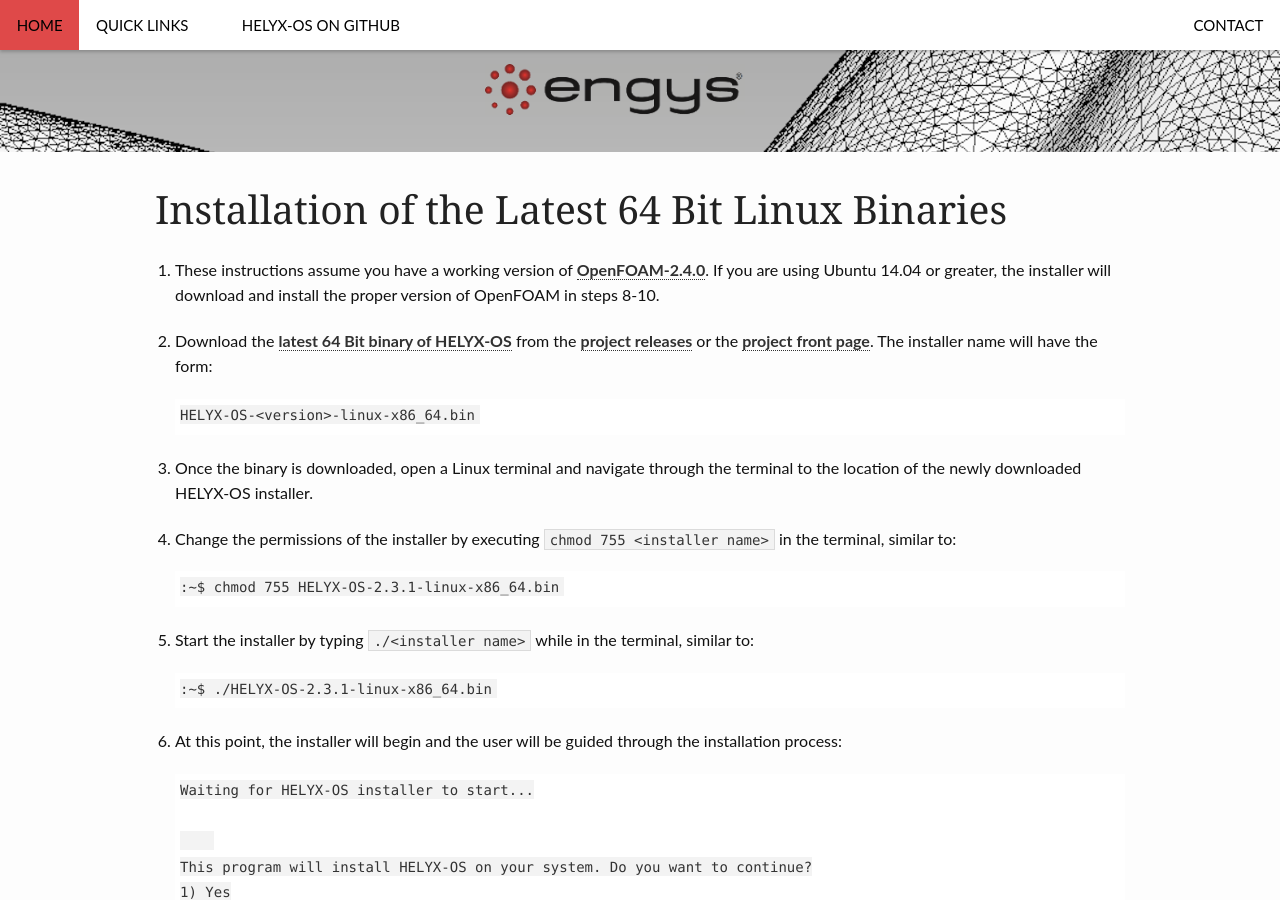
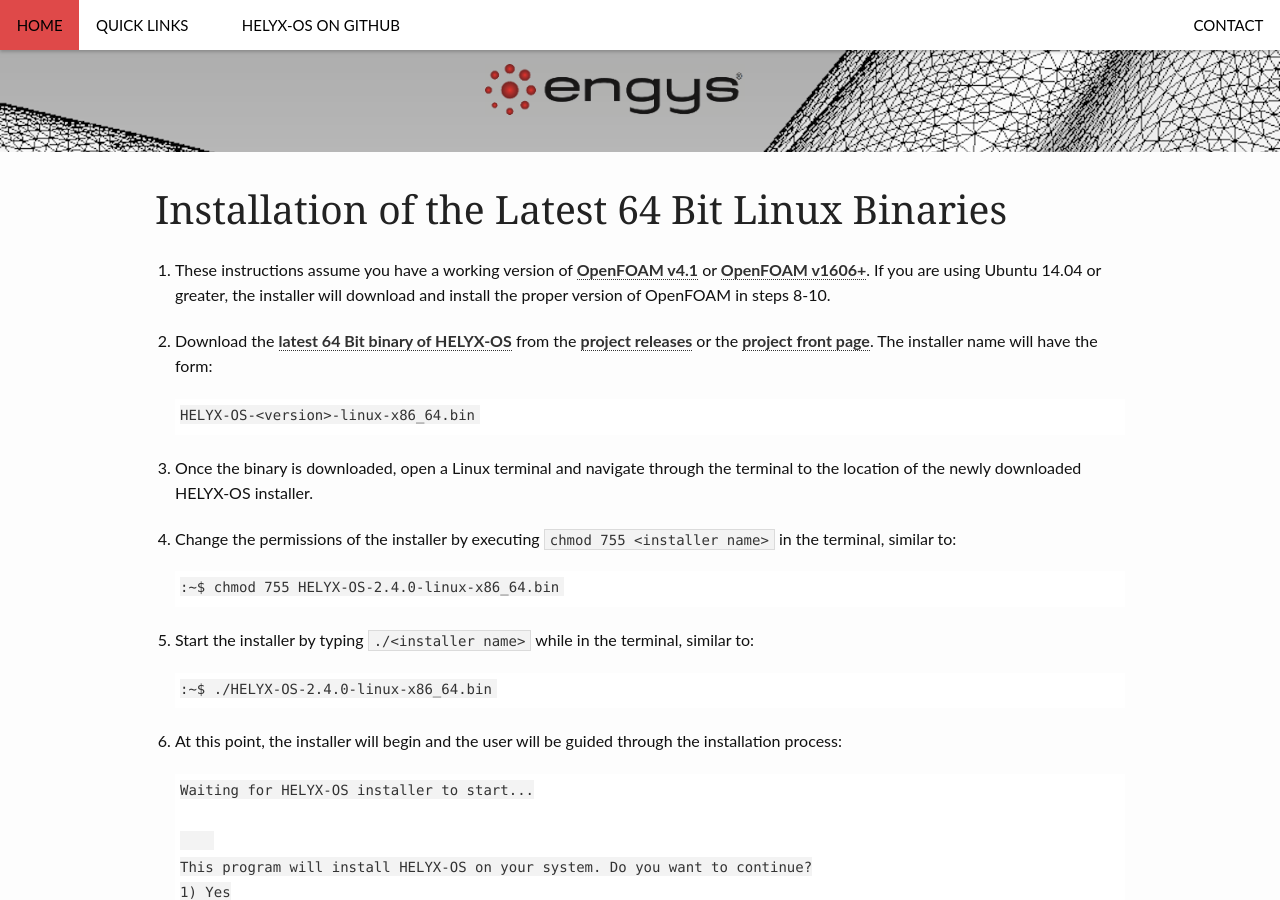
Before and after one commit to ENGYS/HELYX-OS, a Jekyll site: the page built from pages/installation.md, in a window 1280 px wide and 900 px high, scrolled down 208 px. Built offline with Jekyll 4.4.1, drawn with Linux system fonts in a browser that asks for light colours; some of the changed text lies outside the part shown.

Commit message:
update to 240

````diff
--- a/pages/installation.md
+++ b/pages/installation.md
@@ -7,9 +7,9 @@
 permalink: /installation/
 ---
 
-1.  These instructions assume you have a working version of [OpenFOAM-2.4.0](http://www.openfoam.org/archive/2.4.0/download/source.php).  If you are using Ubuntu 14.04 or greater, the installer will download and install the proper version of OpenFOAM in steps 8-10.
+1.  These instructions assume you have a working version of [OpenFOAM v4.1](http://www.openfoam.org/archive/4.1/download/source.php) or [OpenFOAM v1606+](http://openfoam.com/download/install-binary.php).  If you are using Ubuntu 14.04 or greater, the installer will download and install the proper version of OpenFOAM in steps 8-10.
 
-2.  Download the [latest 64 Bit binary of HELYX-OS](https://github.com/ENGYS/HELYX-OS/releases/download/v2.3.1/HELYX-OS-2.3.1-linux-x86_64.bin) from the [project releases](https://github.com/ENGYS/HELYX-OS/releases) or the [project front page](http://engys.github.io/HELYX-OS/).  The installer name will have the form:
+2.  Download the [latest 64 Bit binary of HELYX-OS](https://github.com/ENGYS/HELYX-OS/releases/download/v2.4.0/HELYX-OS-2.4.0-linux-x86_64.bin) from the [project releases](https://github.com/ENGYS/HELYX-OS/releases) or the [project front page](http://engys.github.io/HELYX-OS/).  The installer name will have the form:
 
         HELYX-OS-<version>-linux-x86_64.bin
 
@@ -17,11 +17,11 @@
 
 4.  Change the permissions of the installer by executing ```chmod 755 <installer name>``` in the terminal, similar to:
 
-        :~$ chmod 755 HELYX-OS-2.3.1-linux-x86_64.bin
+        :~$ chmod 755 HELYX-OS-2.4.0-linux-x86_64.bin
 
 5.  Start the installer by typing ```./<installer name>``` while in the terminal, similar to:
 
-        :~$ ./HELYX-OS-2.3.1-linux-x86_64.bin
+        :~$ ./HELYX-OS-2.4.0-linux-x86_64.bin
 
 6.  At this point, the installer will begin and the user will be guided through the installation process:
 
@@ -76,9 +76,9 @@
 
         Selecting **1** will install the compatable OpenFOAM deb package for 64 bit Ubuntu on 14.04 or later.  For other linux distributions, the compatable version of OpenFOAM must be installed manually by the user.
 
-11.  To start HELYX-OS in the terminal, execute the ```HELYX-OS.sh``` file located in ```engys/HELYX-OS/v2.3.1``` directory similar to:
+11.  To start HELYX-OS in the terminal, execute the ```HELYX-OS.sh``` file located in ```engys/HELYX-OS/v2.4.0``` directory similar to:
 
-            :~$ ~/Engys/HELYX-OS/v2.3.1/HELYX-OS.sh
+            :~$ ~/Engys/HELYX-OS/v2.4.0/HELYX-OS.sh
 
 
 Please report all bugs encountered with HELYX-OS on the [project issue tracker](https://github.com/ENGYS/HELYX-OS/issues).
````
Also changed, not shown: pages/pages-root-folder/index.md (+3 -3 lines).
